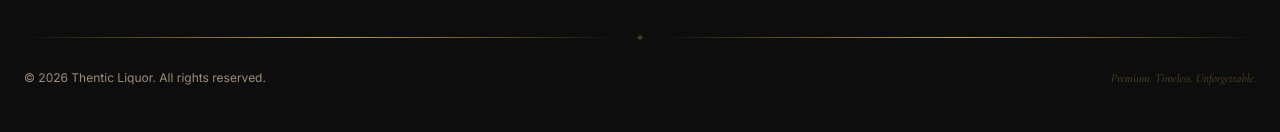
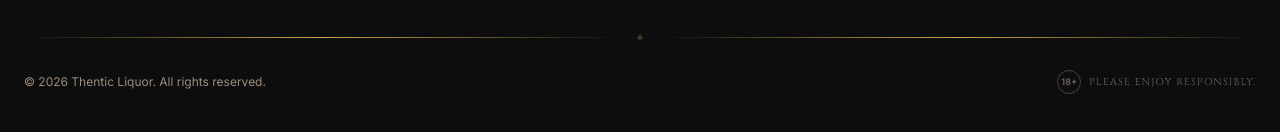
Before and after one commit to JoshuaU6/thentic-website, a React (Vite) app: page /contact in a window 1280 px wide. Shown: the part 1229-1361 px from the top of the page. Built offline with nearby package versions, Linux system fonts and the light colour scheme; a web font is replaced by a local one.

Commit message:
footer update

```diff
--- a/src/components/layout/Footer.jsx
+++ b/src/components/layout/Footer.jsx
@@ -94,7 +94,14 @@ export default function Footer() {
 
         <div className="flex flex-col md:flex-row items-center justify-between gap-3 text-xs text-muted">
           <p>© 2026 Thentic Liquor. All rights reserved.</p>
-          <p className="font-script italic text-gold/40">Premium. Timeless. Unforgettable.</p>
+          <div className="flex items-center gap-2">
+            <div className="w-6 h-6 rounded-full border border-muted/40 flex items-center justify-center flex-shrink-0">
+              <span className="text-[9px] font-bold text-muted/70">18+</span>
+            </div>
+            <p className="font-cinzel text-[10px] tracking-[0.12em] uppercase text-muted/70">
+              Please enjoy responsibly.
+            </p>
+          </div>
         </div>
       </div>
     </footer>
```
